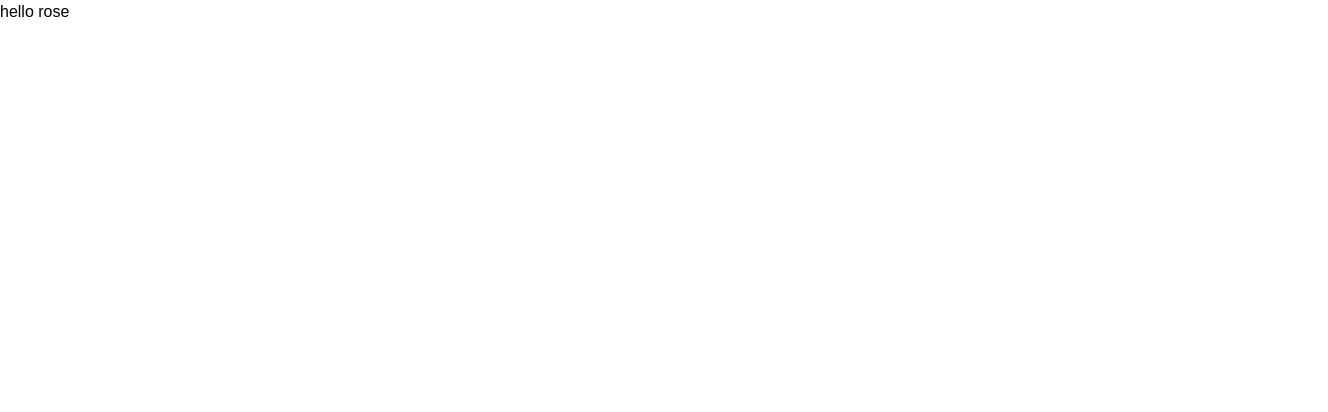
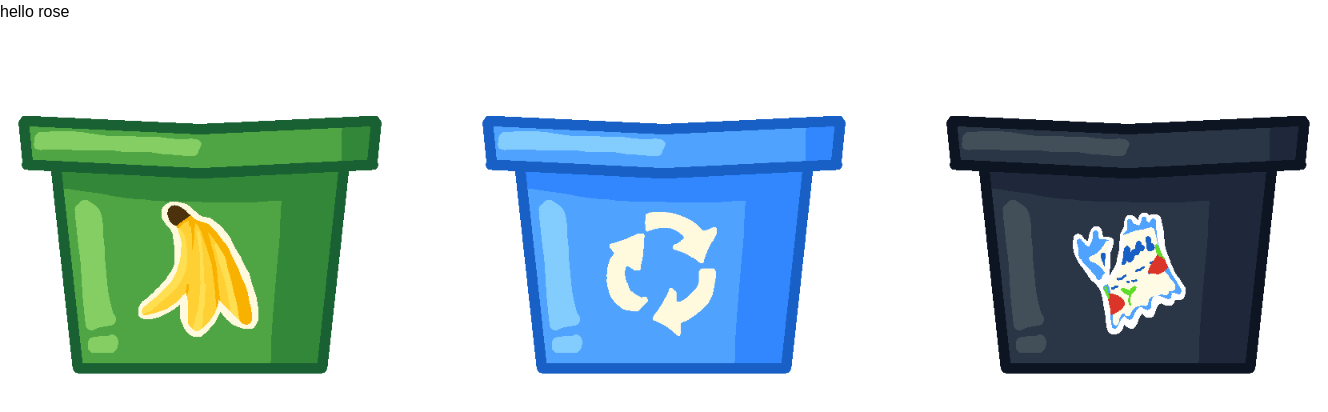
Before and after one commit to jploia/ucibogosort, a Next.js app in the folder garbogotchi/: page / in a window 1280 px wide. Shown: the top 412 px of the page, 1328 px wide, since content can reach past the window. Built offline with nearby package versions, Linux system fonts and the light colour scheme; a web font is replaced by a local one.

Commit message:
add bin assests to screen

```diff
--- a/garbogotchi/app/components/Bin.tsx
+++ /dev/null
@@ -1,36 +0,0 @@
-import Image from "next/image";
-
-export default function Bin() {
-  const binType = [
-    {
-      image: "/compost.PNG",
-      alt: "small green bin with banana peel logo on it",
-    },
-    {
-      image: "/recycle.PNG",
-      alt: "small blue bin with a recycling logo on it",
-    },
-    {
-      image: "/trash.PNG",
-      alt: "small black bin with a trash wrapper logo on it",
-    },
-  ];
-
-  return (
-    <>
-      <div className="flex gap-[4rem]">
-        {binType.map((binType, index) => {
-          return (
-            <Image
-              key={index}
-              src={binType.image}
-              width={400}
-              height={400}
-              alt={binType.alt}
-            />
-          );
-        })}
-      </div>
-    </>
-  );
-}
--- /dev/null
+++ b/garbogotchi/app/components/BinContainer.tsx
@@ -0,0 +1,22 @@
+import BinProps from "@/app/components/BinProps";
+import Image from "next/image";
+
+export default function BinContainer(props: Readonly<{ bins: BinProps[] }>) {
+  return (
+    <>
+      <div className="flex gap-[4rem]">
+        {props.bins.map((bin, index) => {
+          return (
+            <Image
+              key={index}
+              src={bin.src}
+              width={400}
+              height={400}
+              alt={bin.alt}
+            />
+          );
+        })}
+      </div>
+    </>
+  );
+}
--- /dev/null
+++ b/garbogotchi/app/components/BinProps.tsx
@@ -0,0 +1,4 @@
+export default interface BinProps {
+  src: string;
+  alt: string;
+}
--- a/garbogotchi/app/page.tsx
+++ b/garbogotchi/app/page.tsx
@@ -1,9 +1,26 @@
 import Image from "next/image";
+import BinContainer from "@/app/components/BinContainer";
 
 export default function Home() {
+  const binType = [
+    {
+      src: "/compost.PNG",
+      alt: "small green bin with banana peel logo on it",
+    },
+    {
+      src: "/recycle.PNG",
+      alt: "small blue bin with a recycling logo on it",
+    },
+    {
+      src: "/trash.PNG",
+      alt: "small black bin with a trash wrapper logo on it",
+    },
+  ];
+
   return (
     <>
-      <p>hello rose</p>
+      <p className="font-jersey text-black">hello rose</p>
+      <BinContainer bins={binType} />
     </>
   );
 }
```
